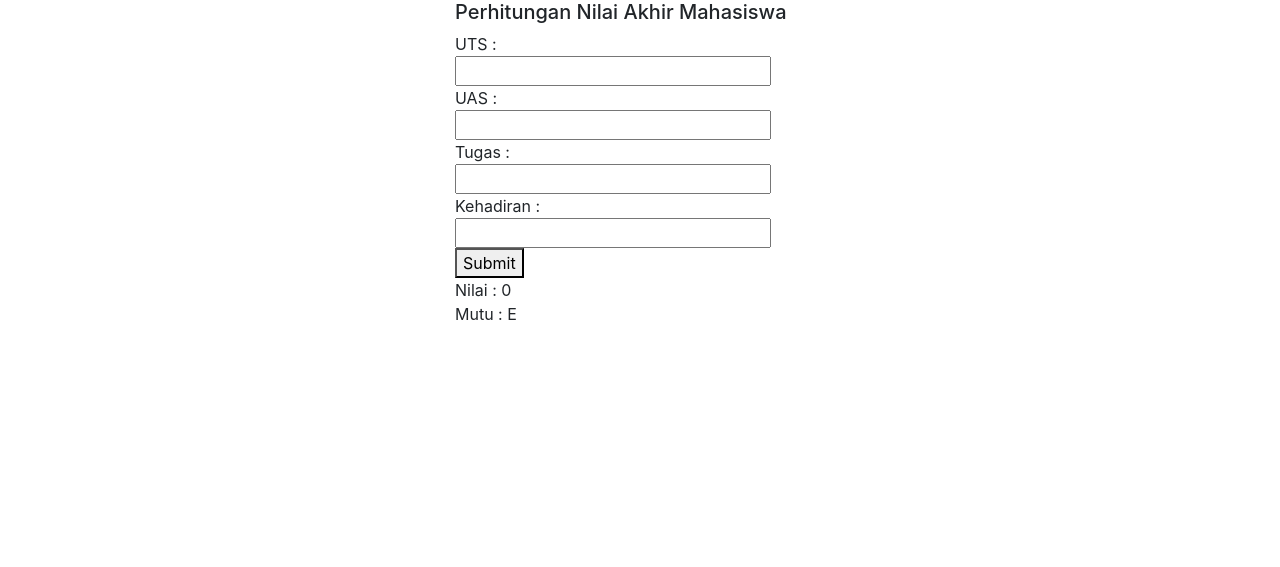
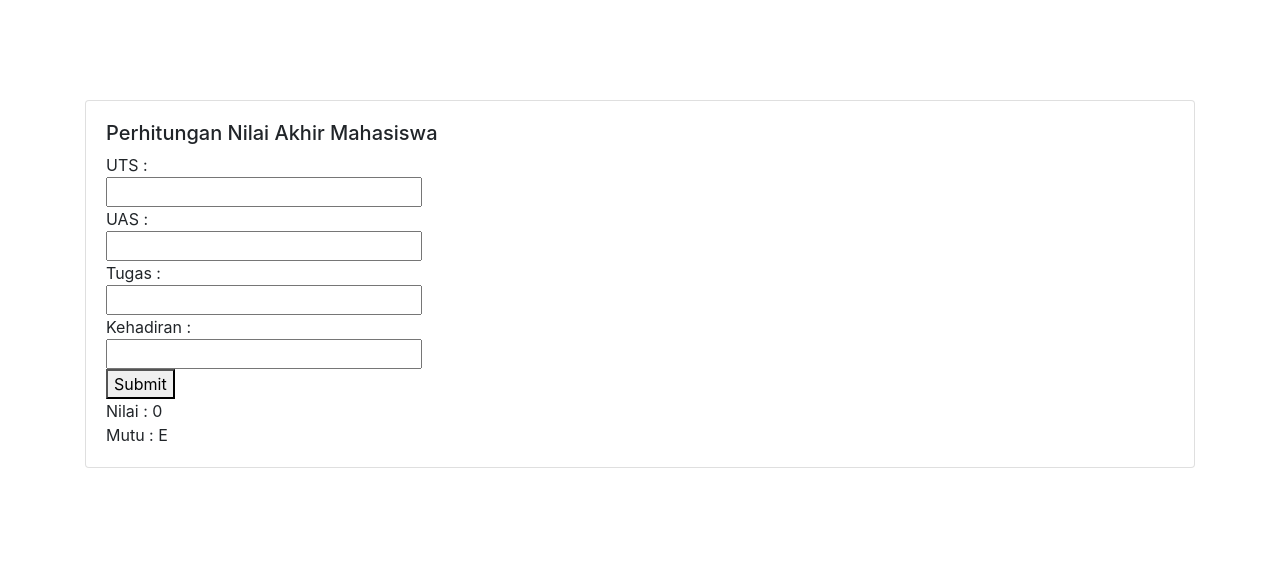
Before and after one commit to fahmisyaifudin/bpptik, a PHP site: page / in a window 1280 px wide. Shown: the top 567 px of the page. Run offline with PHP 8.4, Linux system fonts and the light colour scheme.

Commit message:
Tugas 1 Rev1

```diff
--- /dev/null
+++ b/nilaimahasiswa/assets/css/style.css
@@ -0,0 +1,4 @@
+.row-padding{
+	padding-top: 100px;
+	padding-bottom: 100px;
+}
--- a/nilaimahasiswa/index.php
+++ b/nilaimahasiswa/index.php
@@ -3,17 +3,19 @@
 <head>
 	<title>Nilai Mahasiswa</title>
 	<link rel="stylesheet" href="assets/css/bootstrap.min.css">
+	<link rel="stylesheet" href="assets/css/style.css">
 </head>
 <body>
 	<div class="container">
-
-	<div class="offset-md-4">
+	<div class="row-padding">
+	<div class="card">
+	<div class="card-body">
 	<h5>Perhitungan Nilai Akhir Mahasiswa</h5>
 	<form method="POST">
-	UTS : <br><input type="number" min="0" max="100" name="uts" style="width: 316px;"><br>
-	UAS : <br><input type="number" min="0" max="100" name="uas" style="width: 316px;"><br>
-	Tugas : <br><input type="number" min="0" max="100" name="tugas" style="width: 316px;"><br>
-	Kehadiran : <br><input type="number" min="0" max="100" name="kehadiran" style="width: 316px;"><br>
+	UTS : <br><input type="number" min="0" max="100" name="uts" style="width: 316px;" required><br>
+	UAS : <br><input type="number" min="0" max="100" name="uas" style="width: 316px;" required><br>
+	Tugas : <br><input type="number" min="0" max="100" name="tugas" style="width: 316px;" required><br>
+	Kehadiran : <br><input type="number" min="0" max="100" name="kehadiran" style="width: 316px;" required><br>
 	<button type="submit">Submit</button>
 	</form>
 	<?php
@@ -48,5 +50,7 @@
 	?>
 	</div>
 	</div>
+	</div>
+	</div>
 </body>
 </html>
```
